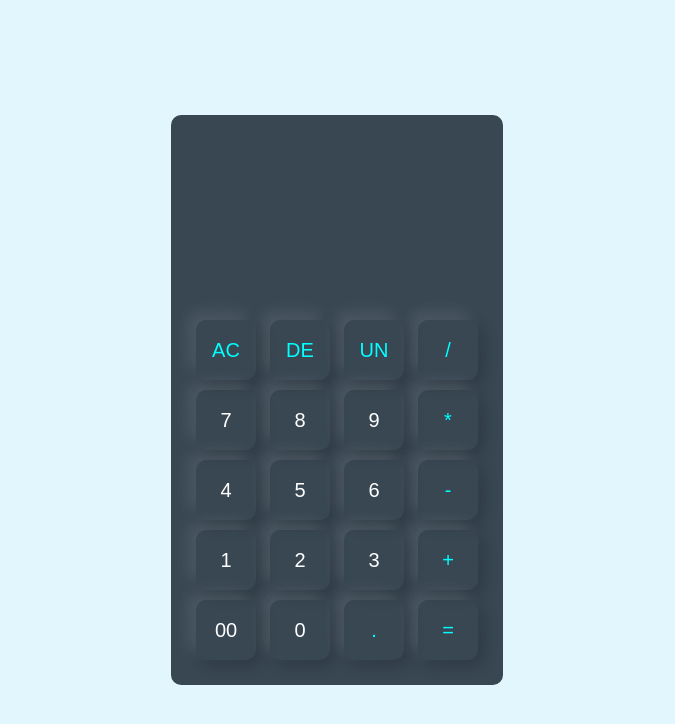
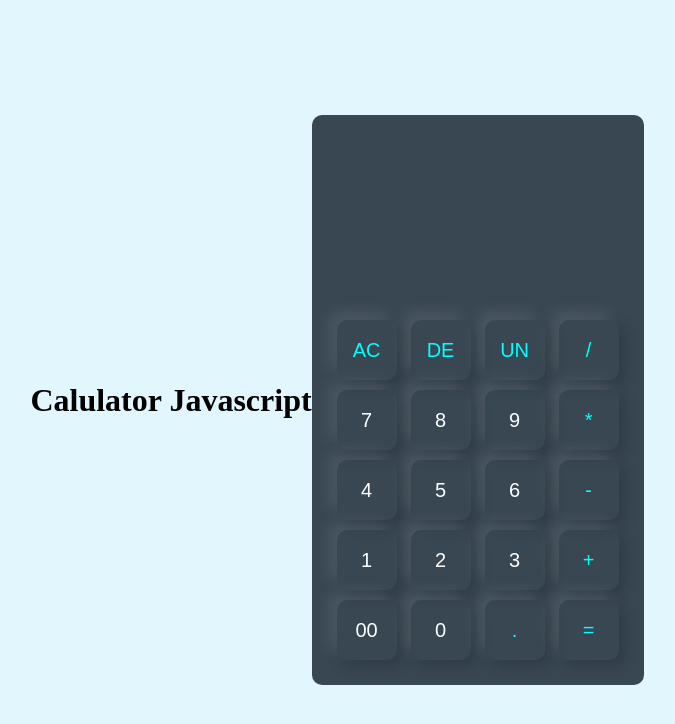
Before and after one commit to Ahsan-Amin/Calculator, a plain HTML site: page index.html in a window 1280 px wide. Shown: the whole page, without its empty margins (303-978 px from the left). Drawn offline with Linux system fonts and the light colour scheme.

Commit message:
Update index.html

```diff
--- a/index.html
+++ b/index.html
@@ -8,8 +8,10 @@
     <link rel="stylesheet" href="./index.css">
 </head>
 <body>
+
     <div class="container">
-        <div class="calculator">
+        <h1>Calulator <span class="aqua"> Javascript</span></h1>
+    <div class="calculator">
         <form action="">
             <div class="display-section">
                 <div>
```
